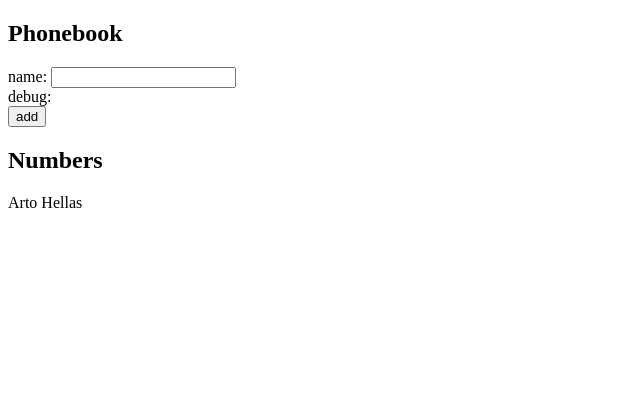
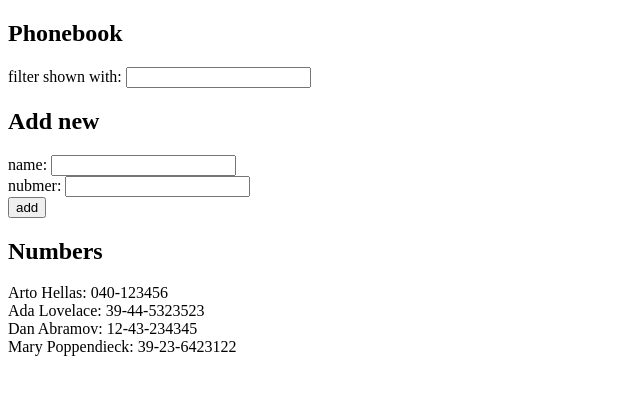
Before and after one commit to strjkc/part2, a React (Create React App) app in the folder phonebook/: page / in a window 1280 px wide. Shown: the top 394 px of the page, without its empty margins (0-640 px from the left). Built offline with nearby package versions, Linux system fonts and the light colour scheme.

Commit message:
filter functionality

```diff
--- a/phonebook/src/App.js
+++ b/phonebook/src/App.js
@@ -1,45 +1,58 @@
 import React, { useState } from 'react'
 
 
-const Person = ({name}) => {
+const Person = ({contact}) => {
+  console.log(contact)
   return(
-    <div>{name}</div>
+  <div>{contact.name}: {contact.number}</div>
   )
 }
 
 const App = () => {
   const [ persons, setPersons ] = useState([
-    { name: 'Arto Hellas' }
+    { name: 'Arto Hellas', number: '040-123456' },
+    { name: 'Ada Lovelace', number: '39-44-5323523' },
+    { name: 'Dan Abramov', number: '12-43-234345' },
+    { name: 'Mary Poppendieck', number: '39-23-6423122' }
   ])
   const [ newName, setNewName ] = useState('')
+  const [newNumber, setNewNumber] = useState('')
+  const [searchValue, setSearchValue] = useState('')
 
   const nameInput = event => setNewName(event.target.value)
+  const numberInput = event => setNewNumber(event.target.value)
+  const searchInput = event => setSearchValue(event.target.value)
 
+  const peopleToDisplay = searchValue.length > 0
+  ? persons.filter(object => object.name.toLowerCase().includes(searchValue.toLowerCase()) )
+  : persons
   const submitForm = event => {
     event.preventDefault()
-    const listOfNames = persons.map(object => object.name)
-    if (listOfNames.includes(newName)){
-      alert(`${newName} already added to the phonebook`)
-    } else {
-      const newPerson = {name: newName}
-      setPersons(persons.concat(newPerson))
-    }
+    persons.map(object => object.name).includes(newName)
+    ? alert(`${newName} already added to the phonebook`)
+    : setPersons(persons.concat({name: newName, number: newNumber}))
       }
 
   return (
     <div>
       <h2>Phonebook</h2>
+      <div>
+        filter shown with: <input value={searchValue} onChange={searchInput} />
+      </div>
+      <h2>Add new</h2>
       <form onSubmit={submitForm}>
         <div>
           name: <input value={newName} onChange={nameInput} />
         </div>
-        <div>debug: {newName}</div>
+        <div>
+          nubmer: <input value={newNumber} onChange={numberInput} />
+        </div>
         <div>
           <button type="submit">add</button>
         </div>
       </form>
       <h2>Numbers</h2>
-        {persons.map(object => <Person key={object.name} name={object.name} />)}
+        {peopleToDisplay.map(object => <Person key={object.name} contact={object} />)}
     </div>
   )
 }
```
